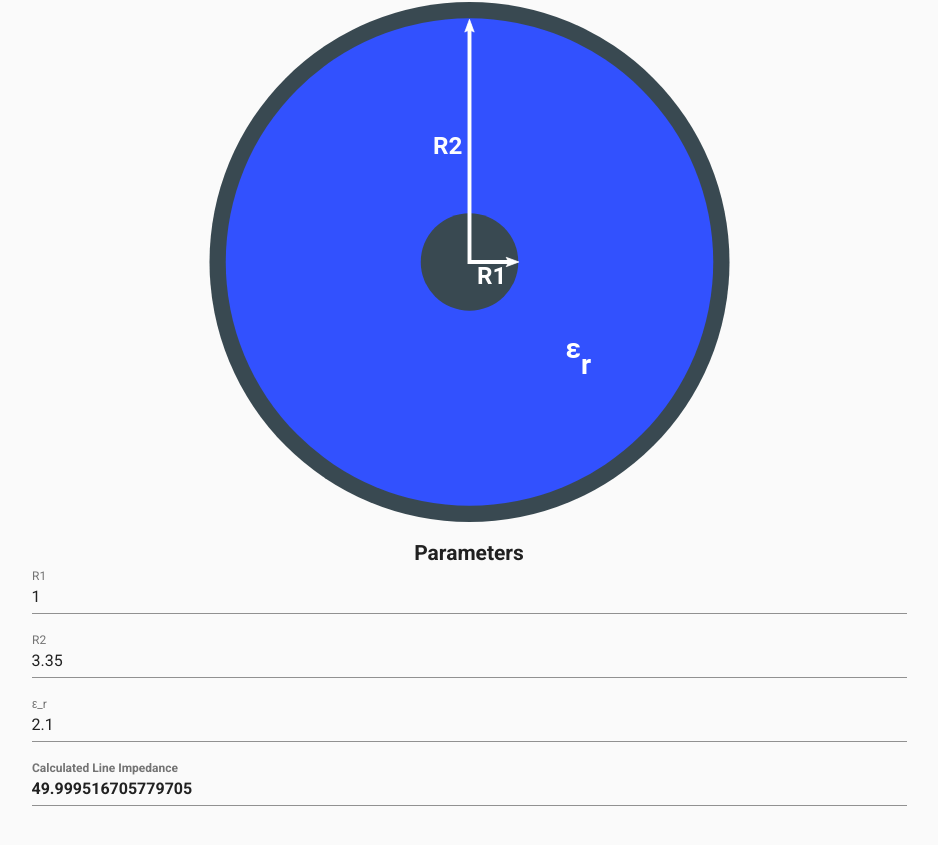
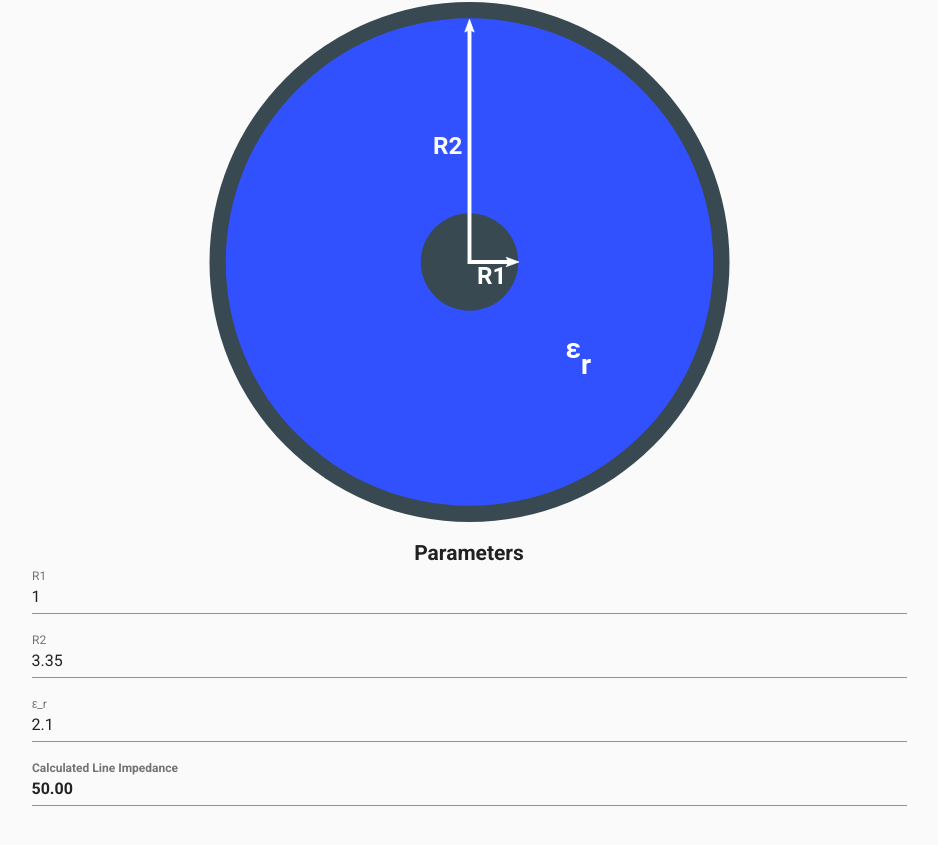
Before and after one commit to Maxbrain0/tl-calc, a Vue app: page / in a window 1280 px wide. Shown: the part 211-1056 px from the top of the page, without its empty margins (171-1109 px from the left). Built offline with nearby package versions, Linux system fonts and the light colour scheme.

Commit message:
Set precission to two decimal places

```diff
--- a/src/components/Coax.vue
+++ b/src/components/Coax.vue
@@ -78,7 +78,8 @@ export default {
   },
   methods: {
     getImpedance() {
-      this.lineImpedance = ((138/Math.sqrt(this.eps_r))*Math.log10(this.r2/this.r1));
+      this.lineImpedance = ((138/Math.sqrt(this.eps_r))*Math.log10(this.r2/this.r1))
+      .toFixed(2);
     },
     debouncedLineImpedance: debounce(function() {
       this.getImpedance();
--- a/src/components/Microstrip.vue
+++ b/src/components/Microstrip.vue
@@ -9,7 +9,6 @@
         <v-form>
           <v-text-field
             v-model.number="width"
-            v-validate="'required'"
             label="Trace Width, W"
             type="number"
             required
@@ -102,6 +101,8 @@ export default {
         (Math.sqrt(this.eps_eff) *
         (this.width/this.height + 1.393 + 2.0/3.0 * Math.log(this.width/this.height+1.4444))));
       }
+      this.eps_eff = this.eps_eff.toFixed(2);
+      this.lineImpedance = this.lineImpedance.toFixed(2);
     },
     debouncedLineImpedance: debounce(function() {
       this.setEff();
```
